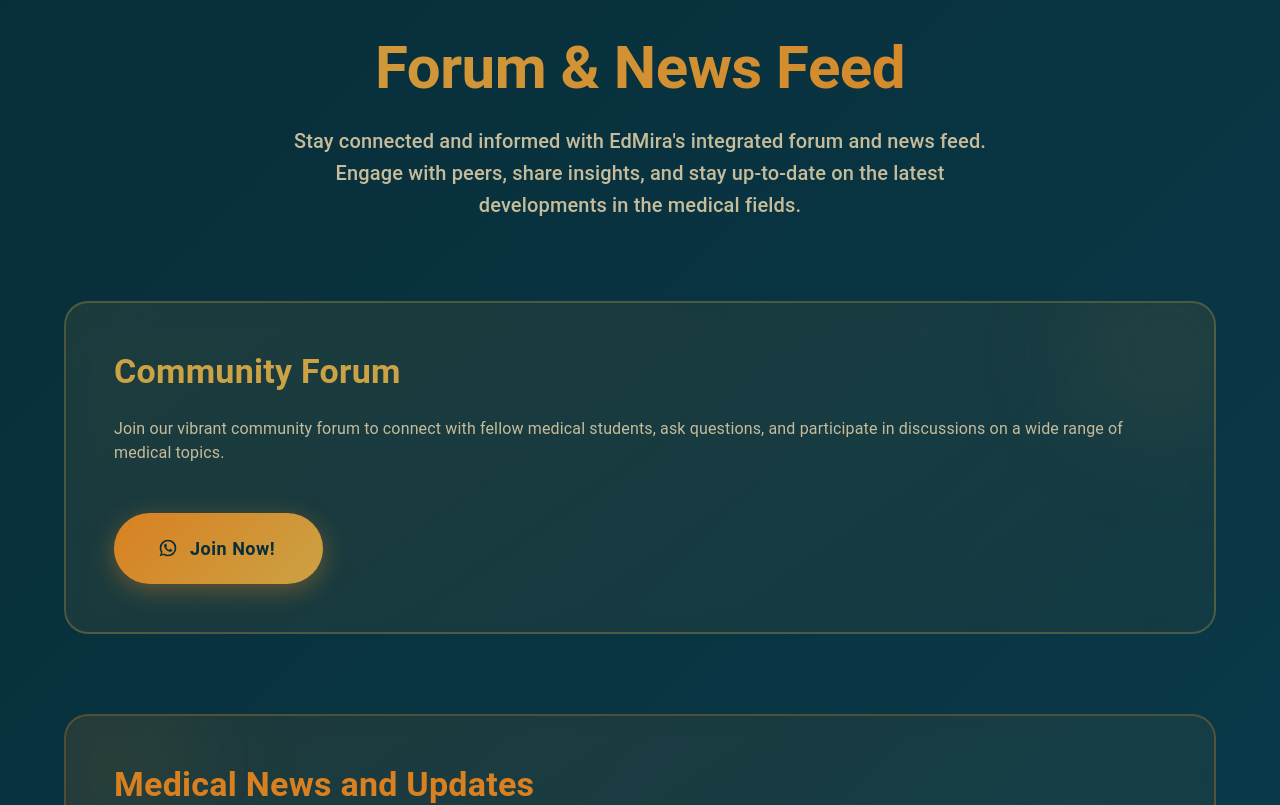
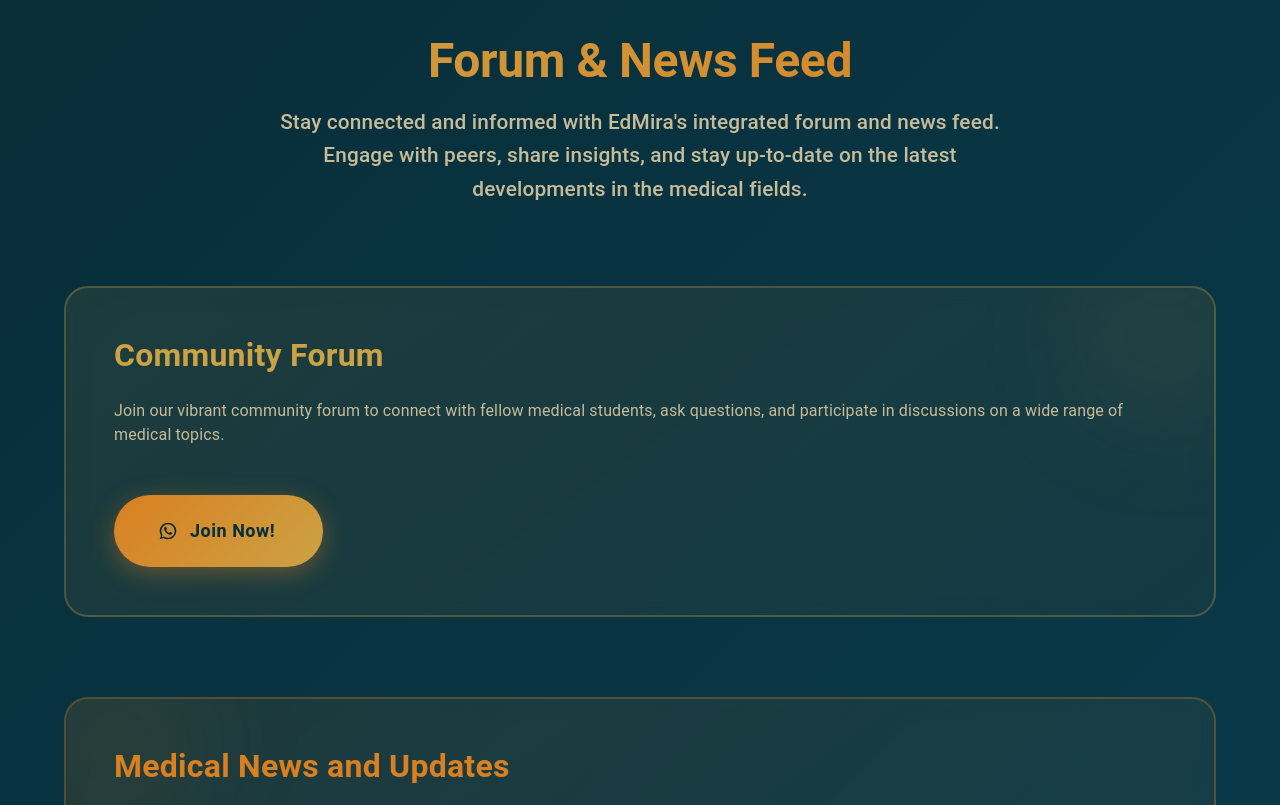
Before and after one commit to fawwazmak/EdMira, a React (Vite) app: page / in a window 1280 px wide. Shown: the part 3060-3865 px from the top of the page. Built offline with nearby package versions, Linux system fonts and the light colour scheme.

Commit message:
Worked on the subscribe input

```diff
--- a/src/component/homePageCompo/ForumSection.jsx
+++ b/src/component/homePageCompo/ForumSection.jsx
@@ -40,10 +40,8 @@
     };
 
   return (
-    <Box sx={{ fontFamily: "'Inter', 'Segoe UI', sans-serif",
-            background: "linear-gradient(135deg, #082E39 0%, #0a3d4f 100%)",
-            minHeight: "100vh", py: 8, px: 4, }}
-        >
+    <Box sx={{ fontFamily: "'Inter', 'Segoe UI', sans-serif", background: "linear-gradient(135deg, #082E39 0%, #0a3d4f 100%)",
+      minHeight: "100vh", py: 8,}}>
       {/* Header Section */}
       <Container maxWidth="lg" className="text-center mb-20">
         <Typography
@@ -55,13 +53,26 @@
             WebkitBackgroundClip: "text",
             WebkitTextFillColor: "transparent",
             backgroundClip: "text",
+            fontSize: {
+              xs: "1.75rem", // phones
+              sm: "2.25rem", // small tablets
+              md: "3rem",    // desktops
+            },
           }}
         >
           Forum & News Feed
         </Typography>
+
         <Typography
           variant="h6"
-              sx={{ color: "#C7BC9A", maxWidth: "720px", mx: "auto" }}
+          sx={{
+            color: "#C7BC9A", maxWidth: "720px", mx: "auto",
+            fontSize: {
+              xs: "1rem",
+              sm: "1.1rem",
+              md: "1.3rem",
+            }
+          }}
         >
           Stay connected and informed with EdMira's integrated forum and news
           feed. Engage with peers, share insights, and stay up-to-date on the
@@ -91,20 +102,26 @@
               <div
                 className="absolute -top-12 -right-12 w-48 h-48 rounded-full blur-3xl"
                 style={{
-                      background:
-                        "radial-gradient(circle, rgba(203, 162, 68, 0.2) 0%, transparent 70%)",
+                  background: "radial-gradient(circle, rgba(203, 162, 68, 0.2) 0%, transparent 70%)",
                 }}
               />
               <Typography
                 variant="h4"
                 fontWeight="bold"
                 mb={3}
-                    sx={{ color: "#CBA244" }}
+                sx={{
+                  color: "#CBA244",
+                  fontSize: { xs: "1rem", sm: "1.5rem", md: "2rem" }
+                }}
                 className="md:text-start text-center"
               >
                 Community Forum
               </Typography>
-                  <Typography variant="body1" mb={6} sx={{ color: "#C7BC9A" }}>
+              <Typography variant="body1" mb={6}
+                sx={{
+                  color: "#C7BC9A",
+                  textAlign: { xs: "center", md: "left" }
+                }}>
                 Join our vibrant community forum to connect with fellow medical
                 students, ask questions, and participate in discussions on a
                 wide range of medical topics.
@@ -114,14 +131,14 @@
                 variant="contained"
                 onClick={handleWhatsAppClick}
                 startIcon={<WhatsApp sx={{ fontSize: 28 }} />} // slightly larger icon
-                    className="font-semibold text-xl md:px-12 px-4 md:py-5 py-3 rounded-full transition-all duration-300"
+                className="font-semibold text-xl md:px-12 px-2 md:py-5 py-2 rounded-full transition-all duration-300"
                 sx={{
                   background: "linear-gradient(135deg, #D98021 0%, #CBA244 100%)",
                   color: "#082E39",
                   borderRadius: "9999px", // ensures fully rounded sides
                   padding: "1.25rem 3rem", // larger button
                   fontSize: "1.125rem",
-                      fontWeight: 600,
+                  fontWeight: { xs: 400, md: 600 },
                   boxShadow: "0 6px 25px rgba(217, 128, 33, 0.4)",
                   textTransform: "none", // keeps text as-is (not all caps)
                   "&:hover": {
@@ -166,7 +183,10 @@
                 variant="h4"
                 fontWeight="bold"
                 mb={3}
-                    sx={{ color: "#D98021" }}
+                sx={{
+                  color: "#D98021",
+                  fontSize: { xs: "1rem", sm: "1.5rem", md: "2rem" }
+                }}
                 className="md:text-start text-center"
               >
                 Medical News and Updates
--- a/src/component/homePageCompo/HeroSection.jsx
+++ b/src/component/homePageCompo/HeroSection.jsx
@@ -20,7 +20,7 @@
             initial={{ opacity: 0, y: -50 }}
             whileInView={{ opacity: 1, y: 0 }}
             transition={{ duration: 1.2 }}
-            className="text-4xl md:text-6xl font-bold leading-tight text-[#082E39]"
+            className="sm:text-3xl text-xl md:text-6xl font-bold leading-tight text-[#082E39]"
         >
             Empowering <span className="text-[#CBA244]">Africa’s Future Medical Practitioners</span>
         </motion.h1>
```
Lines whose indentation alone changed are shown as unchanged.
